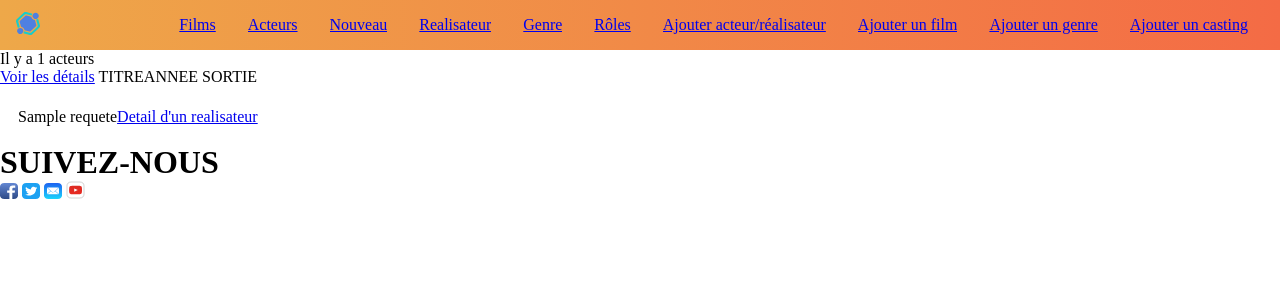
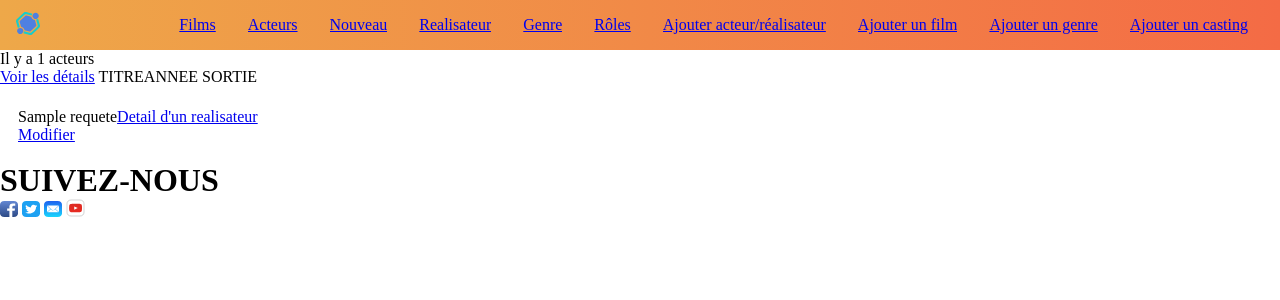
Before and after one commit to sataev12/Cinema_S_Q_L, a PHP site: template view/listRealisateur.php in a window 1280 px wide. Shown: the top 300 px of the page. Run offline with PHP 8.4, Linux system fonts and the light colour scheme; the template is opened without the code that fills it: most values are stand-ins (such as "Sample title", 1, 10 or a date in 2020); some web fonts are replaced.

Commit message:
Modifier realisateur(en cours)

```diff
--- a/Controller/CinemaController.php
+++ b/Controller/CinemaController.php
@@ -63,7 +63,7 @@ class CinemaController {
     public function listRealisateur() {
         $pdo = Connect::seConnecter();
         $requete = $pdo->prepare("
-        SELECT CONCAT(Personne.Nom, ' ', Personne.Prenom) AS NomRealisateur, Realisateur.Id_Realisateur AS Id_Realisateur
+        SELECT CONCAT(Personne.Nom, ' ', Personne.Prenom) AS NomRealisateur, Realisateur.Id_Realisateur AS Id_Realisateur, Realisateur.id_personne AS id_personne
         FROM Realisateur
         INNER JOIN Personne ON Realisateur.id_personne = Personne.id_personne
         ");
--- a/view/listRealisateur.php
+++ b/view/listRealisateur.php
@@ -15,7 +15,9 @@
         <?php
             foreach($Realisateurs as $realisateur) { ?>
                 <tr>
-                    <td><?= $realisateur["NomRealisateur"] ?><a href="index.php?action=realisateurInfo&id=<?= $realisateur["Id_Realisateur"] ?>">Detail d'un realisateur</a></td>
+                    <td><?= $realisateur["NomRealisateur"] ?><a href="index.php?action=realisateurInfo&id=<?= $realisateur["Id_Realisateur"] ?>">Detail d'un realisateur</a><br>
+                    <a href="index.php?action=modifierRealisateurForm&id=<?= $realisateur['Id_Realisateur'] ?>">Modifier</a>
+                </td>
                 </tr>
         <?php } ?>
     </tbody>
```
